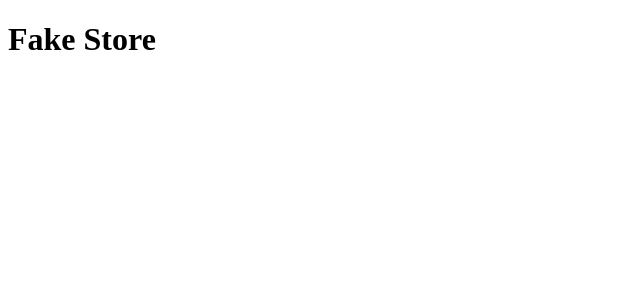
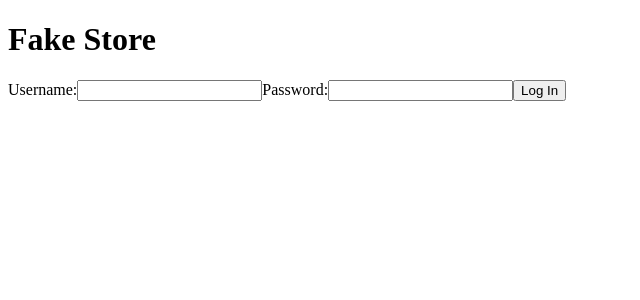
Before and after one commit to maityarkodeb/fake-store, a React (Create React App) app: page / in a window 1280 px wide. Shown: the top 300 px of the page, without its empty margins (0-640 px from the left). Built offline with nearby package versions, Linux system fonts and the light colour scheme.

Commit message:
handle login

```diff
--- a/src/App.js
+++ b/src/App.js
@@ -1,8 +1,25 @@
+import { useState, useEffect } from 'react';
+import Login from './Login';
+import Store from './Store';
 
 function App() {
+  const [isLoggedIn, setIsLoggedIn] = useState(false);
+
+  useEffect(() => {
+    checkIfLoggedIn();
+  }, []);
+
+  const checkIfLoggedIn = () => {
+    if (localStorage.getItem("login-token") === null) {
+      setIsLoggedIn(false);
+    } else {
+      setIsLoggedIn(true);
+    }
+  }
+
   return (
     <div>
-      <h1>Fake Store</h1>
+      {!isLoggedIn ? <Login loggedIn={checkIfLoggedIn} /> : <Store loggedIn={checkIfLoggedIn} />}
     </div>
   );
 }
--- /dev/null
+++ b/src/Login.js
@@ -0,0 +1,65 @@
+import { useState } from 'react';
+
+function Login({loggedIn}) {
+  const [username, setUsername] = useState('');
+  const [password, setPassword] = useState('');
+  const [wrongLogin, setWrongLogin] = useState(false);
+
+  const handleSubmit = e => {
+    e.preventDefault();
+    fetch('https://fakestoreapi.com/auth/login', {
+      method:'POST',
+      headers: {
+        'Content-Type': 'application/json',
+        'Accept': 'application/json'
+      },
+      body: JSON.stringify({
+        username: username,
+        password: password
+      })
+    }).then(res => {
+      if(res.status === 401 || res.status === 400) {
+        setWrongLogin(true);
+      } else {
+        setWrongLogin(false);
+        return res.json();
+      }
+    }).then(data => {
+      console.log(data);
+      localStorage.setItem('login-token', data.token);
+      loggedIn(true);
+    }).catch(error => {
+      console.log(error);
+    });
+  }
+
+  return (
+    <div>
+      <h1>Fake Store</h1>
+      <form onSubmit={handleSubmit}>
+        <label htmlFor="username">Username:</label>
+        <input
+          type="text"
+          id="username"
+          name="username"
+          value={username}
+          onChange={(e)=>setUsername(e.target.value)}
+        />
+        <label htmlFor="password">Password:</label>
+        <input
+          type="password"
+          id="password"
+          name="password"
+          value={password}
+          onChange={(e)=>setPassword(e.target.value)}
+        />
+        <button type="submit">Log In</button>
+      </form>
+      <div>
+        {wrongLogin && <h2>Incorrect Log-in information. Please try again.</h2>}
+      </div>
+    </div>
+  );
+}
+
+export default Login;
--- /dev/null
+++ b/src/Store.js
@@ -0,0 +1,18 @@
+function Store({loggedIn}) {
+
+  const handleLogOut = () => {
+    localStorage.removeItem('login-token');
+    loggedIn(false);
+  }
+
+  return (
+    <div>
+      <h1>Store</h1>
+      <div>
+        <button onClick={handleLogOut}>Log Out</button>
+      </div>
+    </div>
+  );
+}
+
+export default Store;
```
